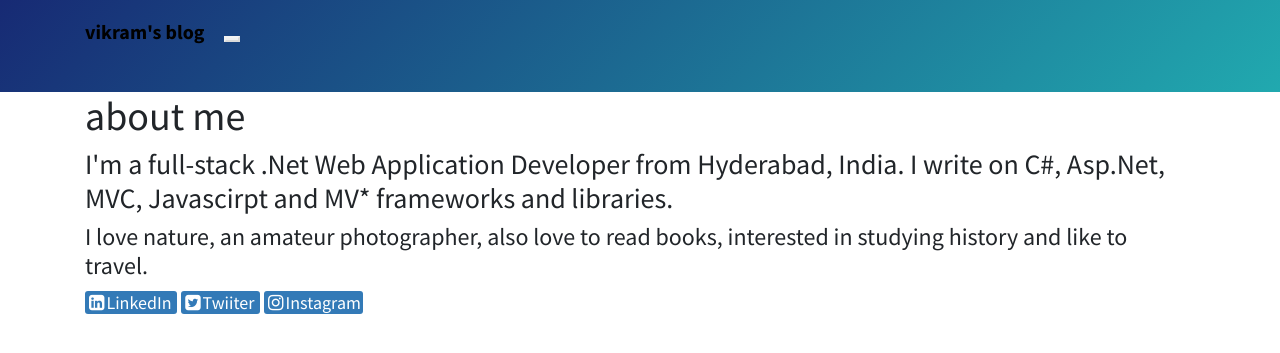
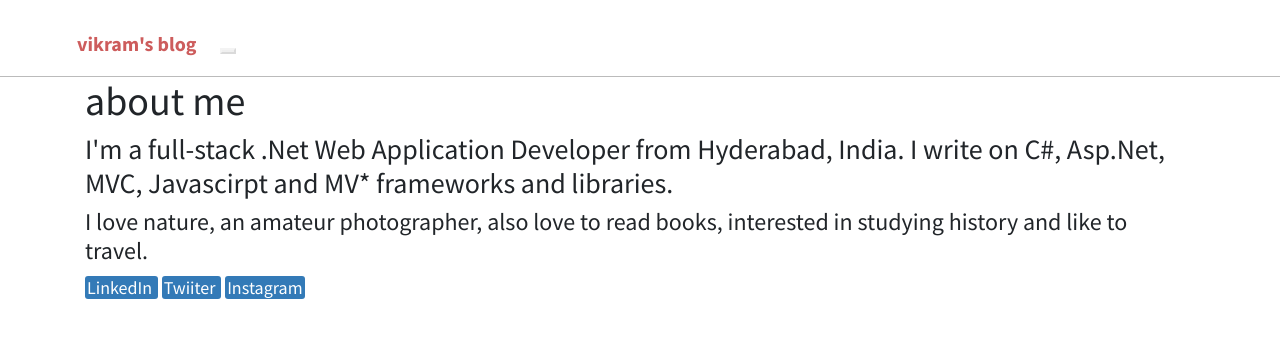
Before and after one commit to srirangamv/srirangamv.github.io, a Jekyll site: the page built from about.html, in a window 1280 px wide. Shown: the top 353 px of the page. Built offline with Jekyll 4.4.1, drawn with Linux system fonts in a browser that asks for light colours.

Commit message:
css changes.

```diff
--- a/_layouts/default.html
+++ b/_layouts/default.html
@@ -27,6 +27,7 @@
 
     <link rel="stylesheet" href="https://maxcdn.bootstrapcdn.com/bootstrap/4.0.0/css/bootstrap.min.css" integrity="sha384-Gn5384xqQ1aoWXA+058RXPxPg6fy4IWvTNh0E263XmFcJlSAwiGgFAW/dAiS6JXm" crossorigin="anonymous">
     <link rel="stylesheet" type="text/css" href="https://fonts.googleapis.com/css?family=Source+Sans+Pro:300,400,700">
+    <link rel="stylesheet" type="text/css" https="https://cdnjs.cloudflare.com/ajax/libs/simple-line-icons/2.4.1/css/simple-line-icons.css">
     <link rel="stylesheet" type="text/css" href="/css/style.css">
     <link rel="stylesheet" type="text/css" href="/css/syntax.css">
 </head>
@@ -36,7 +37,7 @@
             <nav class="navbar navbar-default navigation-clean-search">
                 <div class="container">
                     <div class="navbar-header"><a class="navbar-brand navbar-link" href="/">vikram's blog</a>
-                        <button class="navbar-toggle collapsed" data-toggle="collapse" data-target="#navcol-1"><span class="sr-only">Toggle navigation</span><span class="icon-bar"></span><span class="icon-bar"></span><span class="icon-bar"></span></button>
+                        <button class="navbar-toggle collapsed" data-toggle="collapse" data-target="#navcol-1"><span class="sr-only">Toggle navigation</span><span class="icon-menu"></span></button>
                     </div>
                     <div class="collapse navbar-collapse" id="navcol-1">
                         <ul class="nav navbar-nav">
@@ -69,5 +70,6 @@
                     .then(function() { console.log('Service Worker Registered'); });
         }
     </script>
+    <script src="https://code.jquery.com/jquery-3.3.1.min.js" integrity="sha256-FgpCb/KJQlLNfOu91ta32o/NMZxltwRo8QtmkMRdAu8=" crossorigin="anonymous"></script>
 </body>
 </html>
--- a/about.html
+++ b/about.html
@@ -18,37 +18,6 @@
         color: white !important;
         background-color: trasparent !important;
     }
-
-    @font-face {
-        font-family: 'FontAwesome';
-        src: local('FontAwesome'), url('./css/fontawesome-webfont.woff') format('woff');
-        font-weight: normal;
-        font-style: normal;
-    }
-
-    .fa {
-        display: inline-block;
-        font: normal normal normal 14px/1 FontAwesome;
-        font-size: inherit;
-        text-rendering: auto;
-        -webkit-font-smoothing: antialiased;
-        -moz-osx-font-smoothing: grayscale;
-        margin-left: 2px;
-        margin-right: 2px;
-    }
-
-    .fa-instagram:before {
-        content: "\f16d";
-    }
-
-    .fa-twitter:before {
-        content: "\f081";
-    }
-
-    .fa-linkedin:before {
-      content: "\f08c";
-    }
-
 </style>
 <h1>about me</h1>
 
@@ -61,11 +30,11 @@
 </h4>
 
 <a href="https://in.linkedin.com/in/vikramsrirangam?trk=profile-badge" class="social-link" target="_blank" title="social link to Linkedin">
-    <i class="fa fa-linkedin"></i>LinkedIn
+    <i class="social-linkedin"></i>LinkedIn
 </a>
 <a href="https://twitter.com/vwtt" class="social-link" target="_blank" title="social link to Twiiter">
-    <i class="fa fa-twitter"></i>Twiiter
+    <i class="social-twitter"></i>Twiiter
 </a>
 <a href="https://www.instagram.com/vsrirangam/" class="social-link" target="_blank" title="social link to Instagram">
-    <i class="fa fa-instagram"></i>Instagram
+    <i class="social-instagram"></i>Instagram
 </a>
--- a/css/style.css
+++ b/css/style.css
@@ -4,9 +4,10 @@
 }
 
 .header-blue{
-  background:linear-gradient(135deg, #172a74, #21a9af);
+  /*background:linear-gradient(135deg, #172a74, #21a9af);
   background-color:#184e8e;
-  padding-bottom:30px;
+  padding-bottom:30px;*/
+  border-bottom: solid 1px #bbb;
   color: #000;
 }
 
@@ -20,10 +21,12 @@
   background:transparent;
   padding-top:12px;
   padding-bottom:10px;
+  padding-left: 0px!important;
   color:#fff;
   border-radius:0;
   box-shadow:none;
   border:none;
+  font-size: 2.25rem;
 }
 
 @media (max-width:767px) {
@@ -48,7 +51,7 @@
 
 .header-blue .navbar .navbar-brand{
   font-weight:bold;
-  color:#000;
+  color:indianred;
 }
 
 .header-blue .navbar .navbar-brand:hover{
```
Also changed, not shown: css/fontawesome-webfont.woff (deleted).
